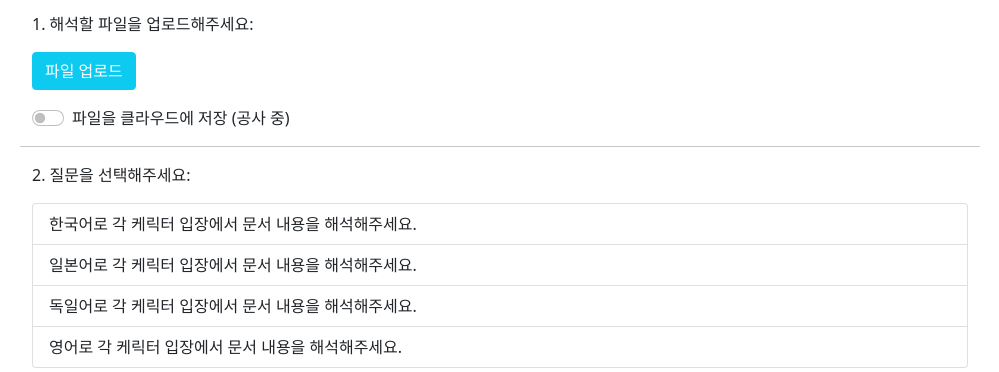
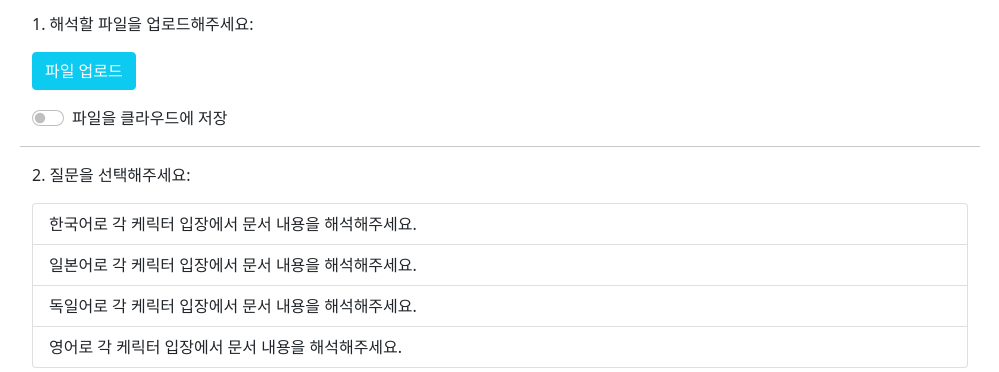
Before and after one commit to MarshmallowShadow/cj-enm-poc-gen-ai, a Django app: page / in a window 1280 px wide. Shown: the part 124-496 px from the top of the page, without its empty margins (140-1139 px from the left). Run offline with Django 5.2, Linux system fonts and the light colour scheme; some libraries are stand-ins or nearby versions.

Commit message:
Feat: Create readme.md

```diff
--- a/demo/templates/main/index.html
+++ b/demo/templates/main/index.html
@@ -36,7 +36,7 @@
                 <input id="analyzeFile" type="file" name="attachment" hidden accept="">
                 <div class="form-check form-switch my-3">
                     <input id="uploadYn" class="form-check-input" type="checkbox" name="uploadYn" value="Y">
-                    <label for="uploadYn" class="form-check-label">파일을 클라우드에 저장 (공사 중)</label>
+                    <label for="uploadYn" class="form-check-label">파일을 클라우드에 저장</label>
                 </div>
             </div>
             <hr>
```
Also changed, not shown: README.md (added).
